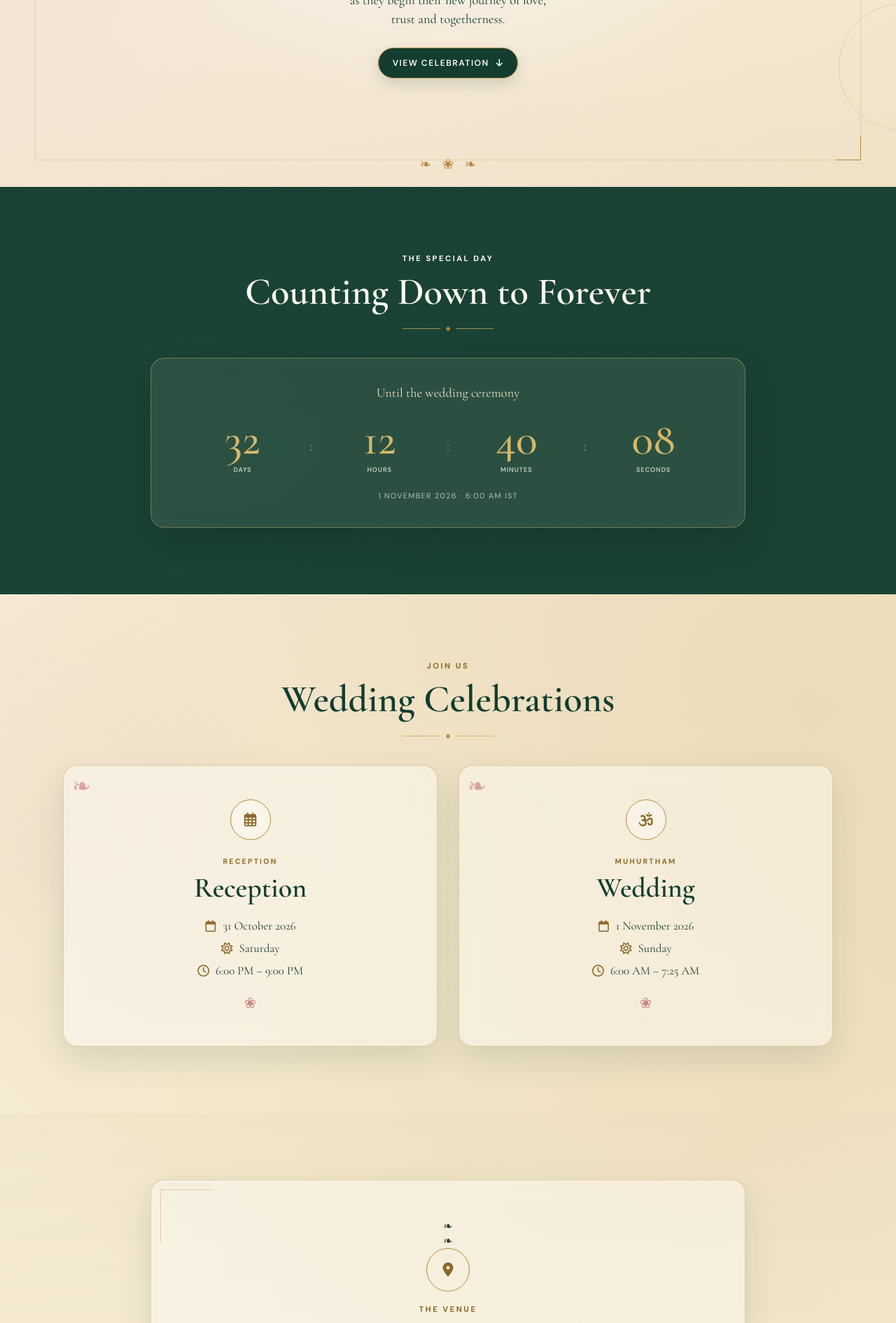
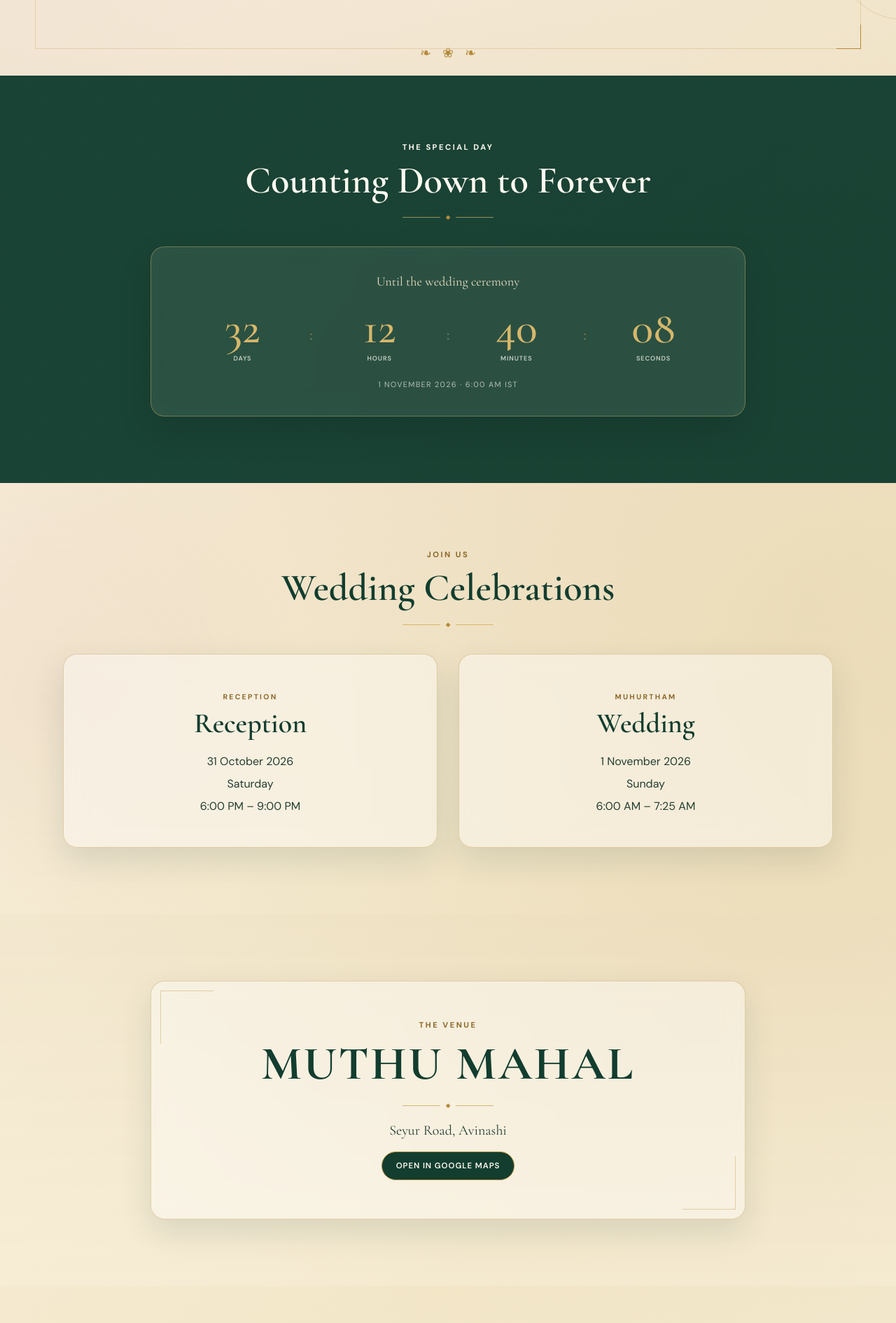
Before and after one commit to Rajmulik511/SaravananakumarWedsJanani, a plain HTML site: page index.html in a window 1280 px wide. Shown: the part 767-2657 px from the top of the page at 70% size. Drawn offline with nearby package versions, Linux system fonts and the light colour scheme; a small style sheet from the web is missing.

Commit message:
Revise wedding invitation details and theme colorUp
Updated wedding invitation details including names and event information.

```diff
--- a/index.html
+++ b/index.html
@@ -4,13 +4,13 @@
     <meta charset="UTF-8">
     <meta name="viewport" content="width=device-width, initial-scale=1.0">
 
-    <meta name="theme-color" content="#174d3b">
+    <meta name="theme-color" content="#142d64">
     <meta
         name="description"
-        content="Wedding invitation of S. Saravanakumar and S. Janani — 1 November 2026 at Muthu Mahal, Avinashi."
+        content="Wedding invitation of Saravanakumar and Janani — 1 November 2026 at Muthu Mahal, Avinashi."
     >
 
-    <title>S. Saravanakumar & S. Janani | Wedding Invitation</title>
+    <title>Saravanakumar &amp; Janani | Wedding Invitation</title>
 
     <!-- Google Fonts -->
     <link rel="preconnect" href="https://fonts.googleapis.com">
@@ -92,40 +92,40 @@
 
             <div class="hero-content reveal">
 
+                <div class="hero-copy">
+
                     <div class="ganesha" aria-label="Traditional decorative Ganesha motif">
                         ॐ
                     </div>
 
                     <p class="eyebrow">
-                    With the blessings of Almighty
+                        With the blessings of you all
                         <br>
-                    and our beloved youngers and elders
+                        and our beloved elders
                     </p>
-
-                <div class="ornamental-divider">
-                    <span>✦</span>
-                </div>
 
                     <p class="invite-text">
                         We joyfully invite you to grace the wedding of
                     </p>
 
-                <h1 class="couple-names">
-                    <span>S. Saravanakumar</span>
+                    <h1 class="couple-names hero-names">
+                        <span>Saravanakumar</span>
                         <small>&amp;</small>
-                    <span>S. Janani</span>
+                        <span>Janani</span>
                     </h1>
 
                     <p class="journey-text">
-                    as they begin their new journey of love,
+                        join us in celebrating their union with love,
                         <br class="desktop-only">
-                    trust and togetherness.
+                        tradition and blessings.
                     </p>
 
                     <a href="#events" class="gold-button">
                         <span>View Celebration</span>
                         <i class="fa-solid fa-arrow-down"></i>
                     </a>
+
+                </div>
 
             </div>
 
@@ -220,37 +220,14 @@
                     <!-- Reception -->
                     <article class="event-card glass-card reveal">
 
-                        <div class="event-decoration">❧</div>
-
-                        <div class="event-icon">
-                            <i class="fa-regular fa-calendar-days"></i>
-                        </div>
-
                         <span class="event-label">RECEPTION</span>
 
                         <h3>Reception</h3>
 
                         <div class="event-details">
-
-                            <div>
-                                <i class="fa-regular fa-calendar"></i>
-                                <span>31 October 2026</span>
-                            </div>
-
-                            <div>
-                                <i class="fa-regular fa-sun"></i>
-                                <span>Saturday</span>
-                            </div>
-
-                            <div>
-                                <i class="fa-regular fa-clock"></i>
-                                <span>6:00 PM – 9:00 PM</span>
-                            </div>
-
-                        </div>
-
-                        <div class="event-bottom-ornament">
-                            ❀
+                            <p>31 October 2026</p>
+                            <p>Saturday</p>
+                            <p>6:00 PM – 9:00 PM</p>
                         </div>
 
                     </article>
@@ -259,37 +236,14 @@
                     <!-- Wedding -->
                     <article class="event-card glass-card reveal">
 
-                        <div class="event-decoration">❧</div>
-
-                        <div class="event-icon">
-                            <i class="fa-solid fa-om"></i>
-                        </div>
-
                         <span class="event-label">MUHURTHAM</span>
 
                         <h3>Wedding</h3>
 
                         <div class="event-details">
-
-                            <div>
-                                <i class="fa-regular fa-calendar"></i>
-                                <span>1 November 2026</span>
-                            </div>
-
-                            <div>
-                                <i class="fa-regular fa-sun"></i>
-                                <span>Sunday</span>
-                            </div>
-
-                            <div>
-                                <i class="fa-regular fa-clock"></i>
-                                <span>6:00 AM – 7:25 AM</span>
-                            </div>
-
-                        </div>
-
-                        <div class="event-bottom-ornament">
-                            ❀
+                            <p>1 November 2026</p>
+                            <p>Sunday</p>
+                            <p>6:00 AM – 7:25 AM</p>
                         </div>
 
                     </article>
@@ -308,13 +262,6 @@
 
                 <div class="venue-card glass-card reveal">
 
-                    <div class="venue-side-decoration left">❧</div>
-                    <div class="venue-side-decoration right">❧</div>
-
-                    <div class="venue-icon">
-                        <i class="fa-solid fa-location-dot"></i>
-                    </div>
-
                     <span class="small-title">THE VENUE</span>
 
                     <h2>MUTHU MAHAL</h2>
@@ -327,18 +274,14 @@
                         Seyur Road, Avinashi
                     </p>
 
-                    <button
+                    <a
                         class="location-button"
-                        id="locationButton"
-                        type="button"
+                        href="https://maps.app.goo.gl/2mMUaSS4qP5puukn7?g_st=ic"
+                        target="_blank"
+                        rel="noopener noreferrer"
                     >
-                        <i class="fa-solid fa-map-location-dot"></i>
-                        View Location
-                    </button>
-
-                    <p class="location-note" id="locationNote">
-                        Location link can be added here.
-                    </p>
+                        Open in Google Maps
+                    </a>
 
                 </div>
 
@@ -391,9 +334,9 @@
                     </span>
 
                     <h2>
-                        S. Saravanakumar
+                        Saravanakumar
                         <small>&amp;</small>
-                        S. Janani
+                        Janani
                     </h2>
 
                     <div class="couple-ornament">
@@ -499,9 +442,9 @@
                     </div>
 
                     <h2 class="final-names">
-                        <span>S. Saravanakumar</span>
+                        <span>Saravanakumar</span>
                         <small>&amp;</small>
-                        <span>S. Janani</span>
+                        <span>Janani</span>
                     </h2>
 
                     <div class="final-details">
@@ -544,7 +487,7 @@
             </div>
 
             <p>
-                S. Saravanakumar &amp; S. Janani
+                Saravanakumar &amp; Janani
             </p>
 
             <span>
```
Lines whose indentation alone changed are shown as unchanged.
